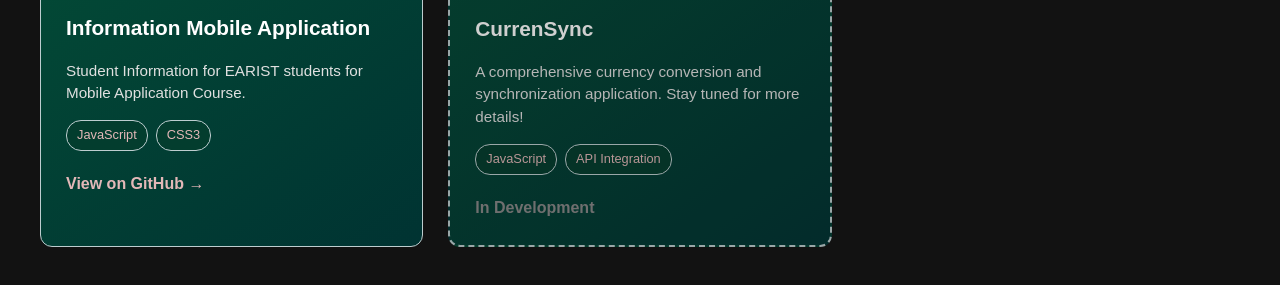
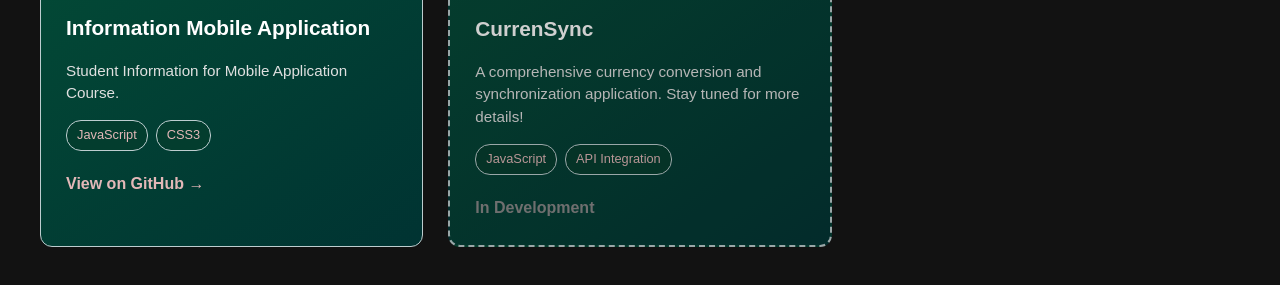
Before and after one commit to sydSeron/E-Portfolio.dev, a plain HTML site: page projects.html in a window 1280 px wide. Shown: the part 923-1208 px from the top of the page. Drawn offline with Linux system fonts and the light colour scheme.

Commit message:
Add files via upload

```diff
--- a/projects.html
+++ b/projects.html
@@ -79,7 +79,7 @@
                         <img src="https://upload.wikimedia.org/wikipedia/commons/6/6a/JavaScript-logo.png" alt="JavaScript">
                     </div>
                     <h3>Information Mobile Application</h3>
-                    <p>Student Information for EARIST students for Mobile Application Course.</p>
+                    <p>Student Information for Mobile Application Course.</p>
                     <div class="project-tech">
                         <span class="tech-tag">JavaScript</span>
                         <span class="tech-tag">CSS3</span>
```
